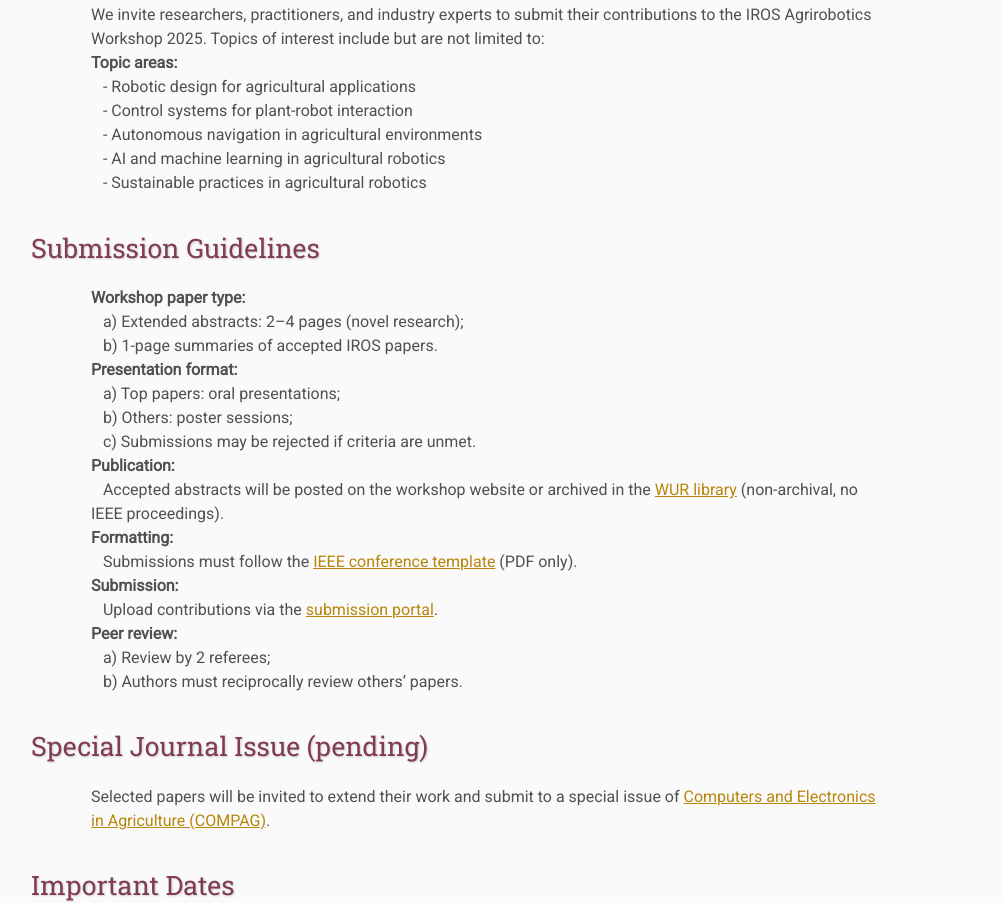
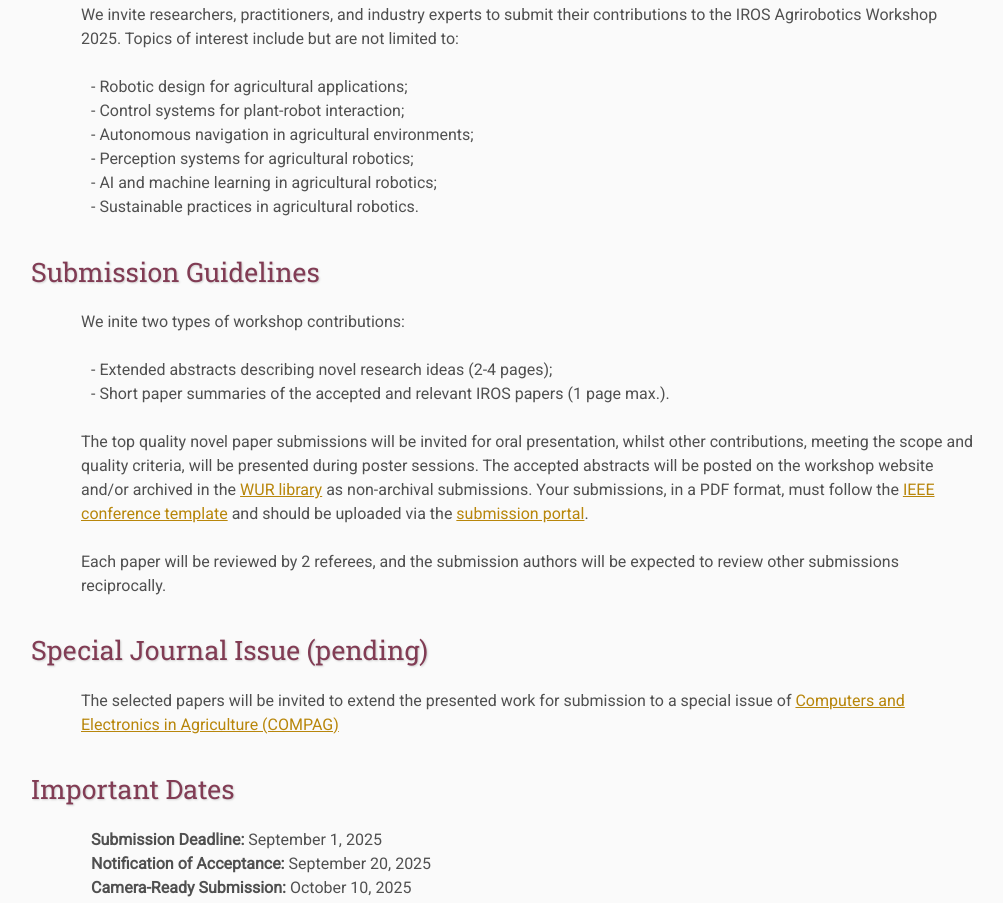
Before and after one commit to hahaheihei09/IROS_AgriRobotics, a plain HTML site: page call-for-contributions/index.html in a window 1280 px wide. Shown: the part 772-1675 px from the top of the page, without its empty margins (109-1112 px from the left). Drawn offline with nearby package versions, Linux system fonts and the light colour scheme; some packages are replaced by stand-ins of ours; files that its build step writes are made by us from their sources.

Commit message:
changes by Greg (main and call for papers pages)

```diff
--- a/call-for-contributions/index.html
+++ b/call-for-contributions/index.html
@@ -1,5 +1,6 @@
 <!DOCTYPE html>
 <html lang='en'>
+
 
 <head>
     <base href="..">
@@ -15,7 +16,9 @@
     <title>Program | IROS Agrirobotics</title>
 </head>
 
+
 <body>
+
 
     <div class="banner">
         <img src="assets/banner.jpg" alt="Conference Template Banner">
@@ -26,6 +29,7 @@
             October 20, 2025 <br> Hangzhou, China
         </div>
     </div>
+
 
     <table class="navigation">
         <tr>
@@ -50,45 +54,32 @@
         </tr>
     </table>
 
+
     <h2>Call for Contributions</h2>
+    <p>We invite researchers, practitioners, and industry experts to submit their contributions to the IROS Agrirobotics Workshop 2025. Topics of interest include but are not limited to:</p>
     <ul>
-        <li>We invite researchers, practitioners, and industry experts to submit their contributions to the IROS Agrirobotics Workshop 2025. Topics of interest include but are not limited to:</li>
-        <li><strong>Topic areas:</strong><br>
-            &nbsp;&nbsp;&nbsp;- Robotic design for agricultural applications<br>
-            &nbsp;&nbsp;&nbsp;- Control systems for plant-robot interaction<br>
-            &nbsp;&nbsp;&nbsp;- Autonomous navigation in agricultural environments<br>
-            &nbsp;&nbsp;&nbsp;- AI and machine learning in agricultural robotics<br>
-            &nbsp;&nbsp;&nbsp;- Sustainable practices in agricultural robotics</li>
+        <li>- Robotic design for agricultural applications;</li>
+        <li>- Control systems for plant-robot interaction;</li>
+        <li>- Autonomous navigation in agricultural environments;</li>
+        <li>- Perception systems for agricultural robotics;</li>
+        <li>- AI and machine learning in agricultural robotics;</li>
+        <li>- Sustainable practices in agricultural robotics.</li>
     </ul>
 
+
     <h3>Submission Guidelines</h3>
+    <p>We inite two types of workshop contributions:</p>
     <ul>
-        <li><strong>Workshop paper type:</strong><br>
-            &nbsp;&nbsp;&nbsp;a) Extended abstracts: 2–4 pages (novel research);<br>
-            &nbsp;&nbsp;&nbsp;b) 1-page summaries of accepted IROS papers.
-        </li>
-        <li><strong>Presentation format:</strong><br>
-            &nbsp;&nbsp;&nbsp;a) Top papers: oral presentations;<br>
-            &nbsp;&nbsp;&nbsp;b) Others: poster sessions;<br>
-            &nbsp;&nbsp;&nbsp;c) Submissions may be rejected if criteria are unmet.
-        </li>
-        <li><strong>Publication:</strong><br>
-            &nbsp;&nbsp;&nbsp;Accepted abstracts will be posted on the workshop website or archived in the <a href="https://www.wur.nl/en/library.htm">WUR library</a> (non-archival, no IEEE proceedings).
-        </li>
-        <li><strong>Formatting:</strong><br>
-            &nbsp;&nbsp;&nbsp;Submissions must follow the <a href="https://www.ieee.org/conferences/publishing/templates.html">IEEE conference template</a> (PDF only).</li>
-        <li><strong>Submission:</strong><br>
-            &nbsp;&nbsp;&nbsp;Upload contributions via the <a href="https://openreview.net/group?id=IEEE.org/IROS/2025/Workshop/Agrirobotics">submission portal</a>.</li>
-        <li><strong>Peer review:</strong><br>
-            &nbsp;&nbsp;&nbsp;a) Review by 2 referees;<br>
-            &nbsp;&nbsp;&nbsp;b) Authors must reciprocally review others’ papers.
-        </li>
+        <li>- Extended abstracts describing novel research ideas (2-4 pages);</li>
+        <li>- Short paper summaries of the accepted and relevant IROS papers (1 page max.).</li>
     </ul>
+    <p>The top quality novel paper submissions will be invited for oral presentation, whilst other contributions, meeting the scope and quality criteria, will be presented during poster sessions. The accepted abstracts will be posted on the workshop website and/or archived in the <a href="https://www.wur.nl/en/library.htm">WUR library</a> as non-archival submissions. Your submissions, in a PDF format, must follow the <a href="https://www.ieee.org/conferences/publishing/templates.html">IEEE conference template</a> and should be uploaded via the <a href="https://openreview.net/group?id=IEEE.org/IROS/2025/Workshop/Agrirobotics">submission portal</a>.</p>
+    <p>Each paper will be reviewed by 2 referees, and the submission authors will be expected to review other submissions reciprocally.
+
 
     <h3>Special Journal Issue (pending)</h3>
-    <ul>
-        <li>Selected papers will be invited to extend their work and submit to a special issue of <a href="https://www.sciencedirect.com/journal/computers-and-electronics-in-agriculture">Computers and Electronics in Agriculture (COMPAG)</a>.</li>
-    </ul>
+    <p>The selected papers will be invited to extend the presented work for submission to a special issue of <a href="https://www.sciencedirect.com/journal/computers-and-electronics-in-agriculture">Computers and Electronics in Agriculture (COMPAG)</a></p>
+
 
     <h3>Important Dates</h3>
     <ul>
@@ -97,9 +88,11 @@
         <li><strong>Camera-Ready Submission:</strong> October 10, 2025</li>
     </ul>
 
+
     <footer>
         &copy; The 2025 IROS Agrirobotics Workshop
     </footer>
 
+
 </body>
 </html>
```
Also changed, not shown: index.html (+2 -2 lines).
